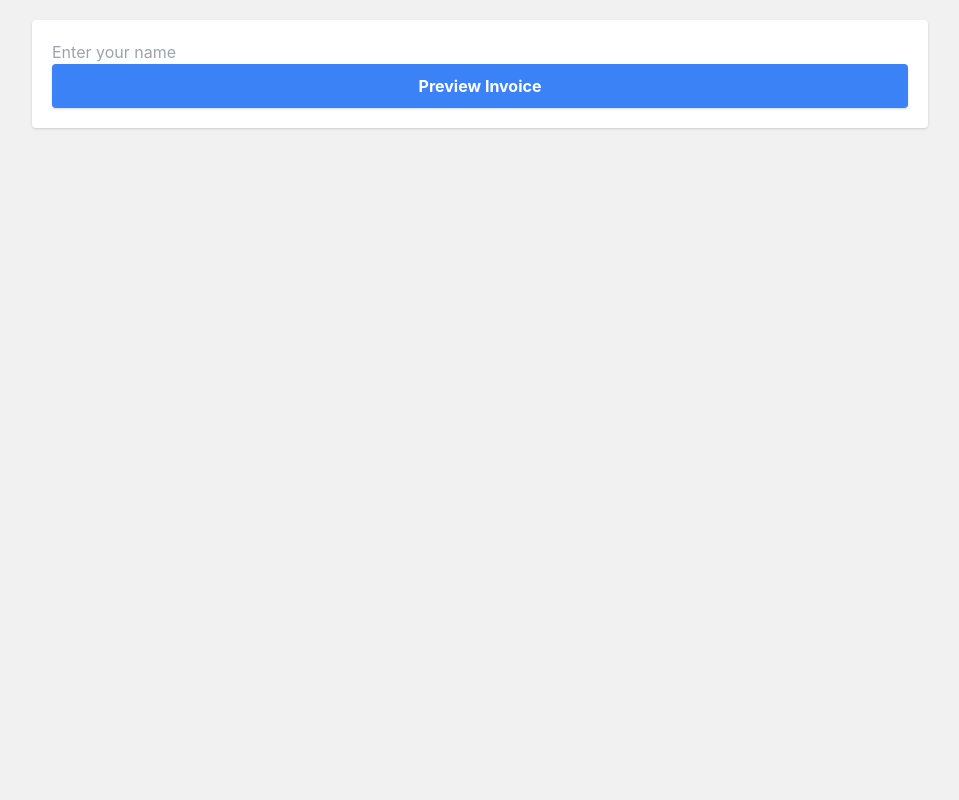
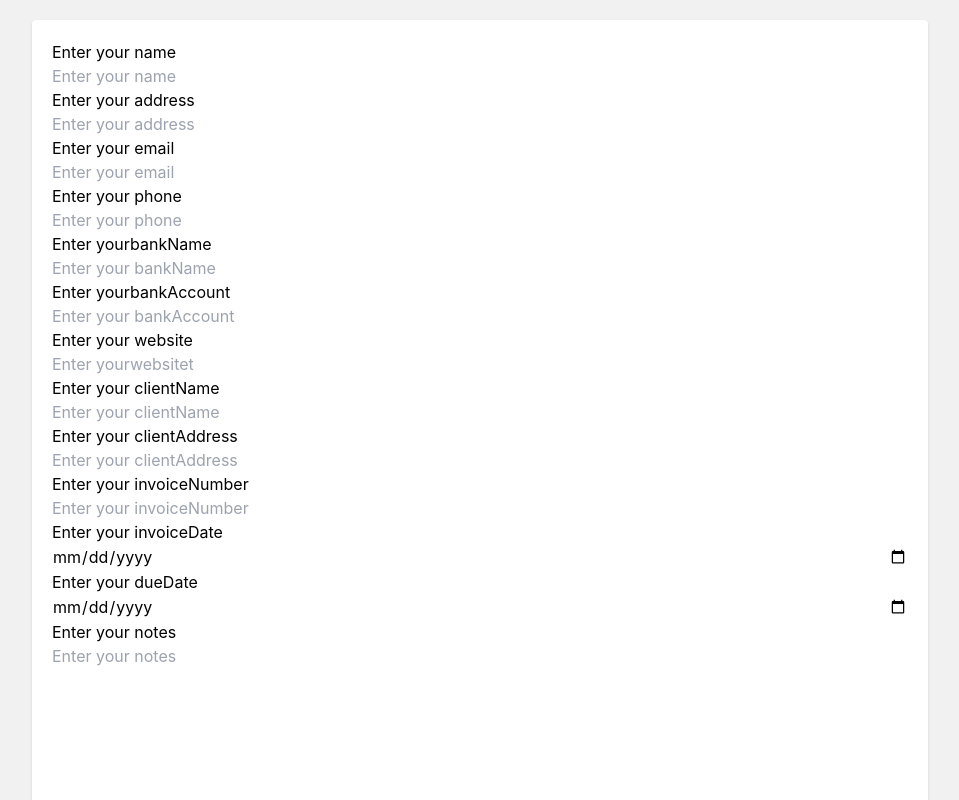
Before and after one commit to yashgokakkar99/InvoiceApp, a React (Create React App) app in the folder invc/: page / in a window 1280 px wide. Shown: the top 800 px of the page, without its empty margins (160-1119 px from the left). Built offline with nearby package versions, Linux system fonts and the light colour scheme.

Commit message:
created form

```diff
--- a/invc/src/App.js
+++ b/invc/src/App.js
@@ -10,28 +10,41 @@ import { useState } from "react";
 
 function App() {
   const [showInvoice, setShowInvoice] = useState(false);
+  const [name, setName] = useState("");
+  const [address, setAddress] = useState("");
+  const [email, setEmail] = useState("");
+  const [phone, setPhone] = useState("");
+  const [bankName, setBankName] = useState("");
+  const [bankAccount, setBankAccount] = useState("");
+  const [website, setWebsite] = useState("");
+  const [clientName, setClientName] = useState("");
+  const [clientAddress, setClientAddress] = useState("");
+  const [invoiceNumber, setInvoiceNumber] = useState("");
+  const [invoiceDate, setInvoiceDate] = useState("");
+  const [dueDate, setDueDate] = useState("");
+  const [notes, setNotes] = useState("");
 
   const handlePrint = () => {
     window.print();
   };
   return (
     <>
-      <main className="m-5 p-5 xl:max-w-4xl xl:mx-auto bg-white rounded shadow">
+      <main className="m-5 p-5 md:max-w-xl md:mx-auto lg:max-w-2xl xl:max-w-4xl xl:mx-auto bg-white rounded shadow">
         {showInvoice ? (
           <div>
             <Header handlePrint={handlePrint} />
 
-            <MainDetails />
+            <MainDetails name={name} address={address} />
 
-            <ClientDetails />
+            <ClientDetails clientName={clientName} clientAddress={clientAddress}/>
 
-            <Dates />
+            <Dates invoiceNumber={invoiceNumber} invoiceDate={invoiceDate} dueDate={dueDate}/>
 
             <Table />
 
-            <Notes />
+            <Notes notes={notes}/>
 
-            <Footer />
+            <Footer name={name} email={email} bankName={bankName} bankAccount={bankAccount} phone={phone} website={website}/>
             <button
               onClick={() => setShowInvoice(false)}
               className="bg-blue-500 text-white font-bold py-2 px-8 rounded shadow border-2 border-blue-500 hover:bg-transparent hover:text-blue-500 transition-all duration-300"
@@ -41,15 +54,151 @@ function App() {
           </div>
         ) : (
           <>
-          {/*name, address, client name, client address,email, phone number, bank name, banck account number, account holder, website invoice number, invoice date, due date, table, notes */}
+            {/*name, address, client name, client address,email, phone number, bank name, banck account number, account holder, website invoice number, invoice date, due date, table, notes */}
             <div className="flex flex-col justify-center">
+              <label for="name">Enter your name </label>
               <input
                 type="text"
                 name="text"
-                id="text"
+                id="name"
                 placeholder="Enter your name"
                 autoComplete="off"
+                value={name}
+                onChange={(e) => setName(e.target.value)}
               ></input>
+
+              <label for="address">Enter your address </label>
+              <input
+                type="text"
+                name="address"
+                id="address"
+                placeholder="Enter your address"
+                autoComplete="off"
+                value={address}
+                onChange={(e) => setAddress(e.target.value)}
+              ></input>
+
+              <label for="email">Enter your email </label>
+              <input
+                type="email"
+                name="email"
+                id="email"
+                placeholder="Enter your email"
+                autoComplete="off"
+                value={email}
+                onChange={(e) => setEmail(e.target.value)}
+              ></input>
+
+              <label for="phone">Enter your phone </label>
+              <input
+                type="tel"
+                name="phone"
+                id="phone"
+                placeholder="Enter your phone"
+                autoComplete="off"
+                value={phone}
+                onChange={(e) => setPhone(e.target.value)}
+              ></input>
+
+              <label for="bankName">Enter yourbankName</label>
+              <input
+                type="text"
+                name="bankName"
+                id="bankName"
+                placeholder="Enter your bankName"
+                autoComplete="off"
+                value={bankName}
+                onChange={(e) => setBankName(e.target.value)}
+              ></input>
+
+              <label for="bankAccount">Enter yourbankAccount </label>
+              <input
+                type="number"
+                name="bankAccount"
+                id="bankAccount"
+                placeholder="Enter your bankAccount"
+                autoComplete="off"
+                value={bankAccount}
+                onChange={(e) => setBankAccount(e.target.value)}
+              ></input>
+
+              <label for="website">Enter your website </label>
+              <input
+                type="url"
+                name="website"
+                id="website"
+                placeholder="Enter yourwebsitet"
+                autoComplete="off"
+                value={website}
+                onChange={(e) => setWebsite(e.target.value)}
+              ></input>
+
+              <label for="clientName">Enter your clientName </label>
+              <input
+                type="text"
+                name="clientName"
+                id="clientName"
+                placeholder="Enter your clientName"
+                autoComplete="off"
+                value={clientName}
+                onChange={(e) => setClientName(e.target.value)}
+              ></input>
+
+              <label for="clientAddress">Enter your clientAddress </label>
+              <input
+                type="text"
+                name="clientAddress"
+                id="clientAddress"
+                placeholder="Enter your clientAddress"
+                autoComplete="off"
+                value={clientAddress}
+                onChange={(e) => setClientAddress(e.target.value)}
+              ></input>
+
+              <label for="invoiceNumber">Enter your invoiceNumber </label>
+              <input
+                type="number"
+                name="invoiceNumber"
+                id="invoiceNumber"
+                placeholder="Enter your invoiceNumber"
+                autoComplete="off"
+                value={invoiceNumber}
+                onChange={(e) => setInvoiceNumber(e.target.value)}
+              ></input>
+
+              <label for="invoiceDate">Enter your invoiceDate </label>
+              <input
+                type="date"
+                name="invoiceDate"
+                id="invoiceDate"
+                placeholder="Enter your invoiceDate"
+                autoComplete="off"
+                value={invoiceDate}
+                onChange={(e) => setInvoiceDate(e.target.value)}
+              ></input>
+
+              <label for="dueDate">Enter your dueDate </label>
+              <input
+                type="date"
+                name="dueDate"
+                id="dueDate"
+                placeholder="Enter your dueDate"
+                autoComplete="off"
+                value={dueDate}
+                onChange={(e) => setDueDate(e.target.value)}
+              ></input>
+
+              <label for="notes">Enter your notes </label>
+              <textarea
+                cols="30"
+                rows="10"
+                name="notes"
+                id="notes"
+                placeholder="Enter your notes"
+                autoComplete="off"
+                value={notes}
+                onChange={(e) => setNotes(e.target.value)}
+              ></textarea>
 
               <button
                 onClick={() => setShowInvoice(true)}
--- a/invc/src/components/ClientDetails.js
+++ b/invc/src/components/ClientDetails.js
@@ -1,11 +1,11 @@
 import React from 'react'
 
-function ClientDetails() {
+function ClientDetails({clientName, clientAddress}) {
   return (
     <>
         <section>
-      <h2 className="text-xl uppercase">Client's Name</h2>
-      <p>Client's address</p>
+      <h2 className="text-xl uppercase">{clientName}</h2>
+      <p>{clientAddress}</p>
       </section>
     </>
   )
--- a/invc/src/components/Dates.js
+++ b/invc/src/components/Dates.js
@@ -1,13 +1,13 @@
 import React from 'react'
 
-function Dates() {
+function Dates({invoiceNumber, invoiceDate, dueDate}) {
   return (
     <>
     <article className="mt-5 flex items-end justify-end">
         <ul>
-          <li><sapn className="font-bold">Invoice number :</sapn></li>
-          <li><span className="font-bold">Invoice date :</span> </li>
-          <li><span className="font-bold">Due date :</span> </li>
+          <li className="p-1"><sapn className="font-bold">Invoice number :</sapn>{invoiceNumber}</li>
+          <li className="p-1"><span className="font-bold">Invoice date :</span>{invoiceDate}</li>
+          <li className="p-1"><span className="font-bold">Due date :</span>{dueDate}</li>
         </ul>
       </article>
     </>
--- a/invc/src/components/MainDetails.js
+++ b/invc/src/components/MainDetails.js
@@ -1,11 +1,11 @@
 import React from 'react'
 
-function MainDetails() {
+function MainDetails({name, address}) {
   return (
     <>
     <section className="flex flex-col items-end justify-end">
-        <h2 className="text-xl uppercase">Yash Ashok Gokakkar</h2>
-        <p>Your Address</p>
+        <h2 className="text-xl uppercase font-bold">{name}</h2>
+        <p>{address}</p>
       </section>
     </>
   )
--- a/invc/src/components/Notes.js
+++ b/invc/src/components/Notes.js
@@ -1,10 +1,10 @@
 import React from 'react'
 
-function Notes() {
+function Notes({notes}) {
   return (
     <>
       <section className="mb-5">
-          <p>Notes to the client...</p>
+          <p className="lg:w-1/2 text-justify">{notes}</p>
         </section>
     </>
   )
--- a/invc/src/index.css
+++ b/invc/src/index.css
@@ -8,7 +8,6 @@ body {
   background-color: #f1f1f1;
 }
 
-code {
-  font-family: source-code-pro, Menlo, Monaco, Consolas, 'Courier New',
-    monospace;
+.footer li{
+  margin: 0.5rem 0.2rem;
 }
```
Also changed, not shown: invc/src/components/Footer.js (+10 -8 lines), invc/src/components/Header.js (+16 -10 lines).
